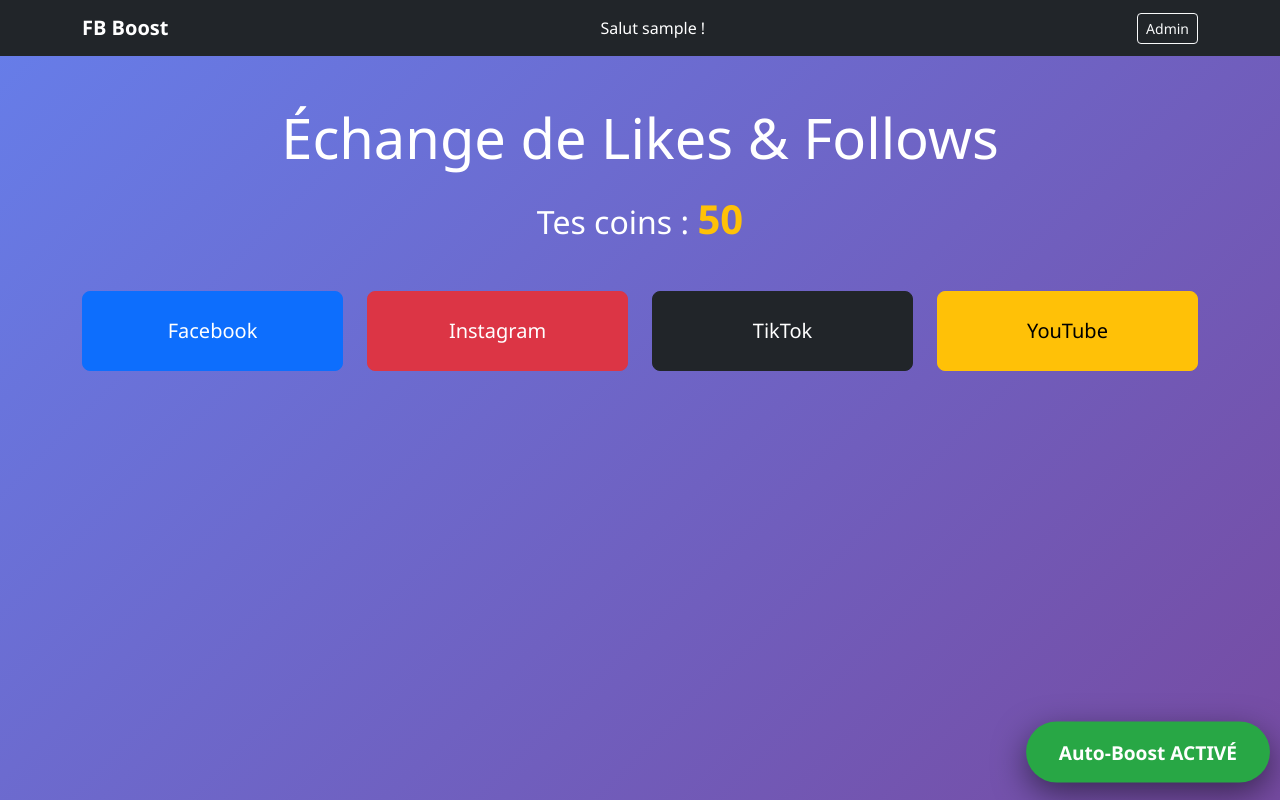
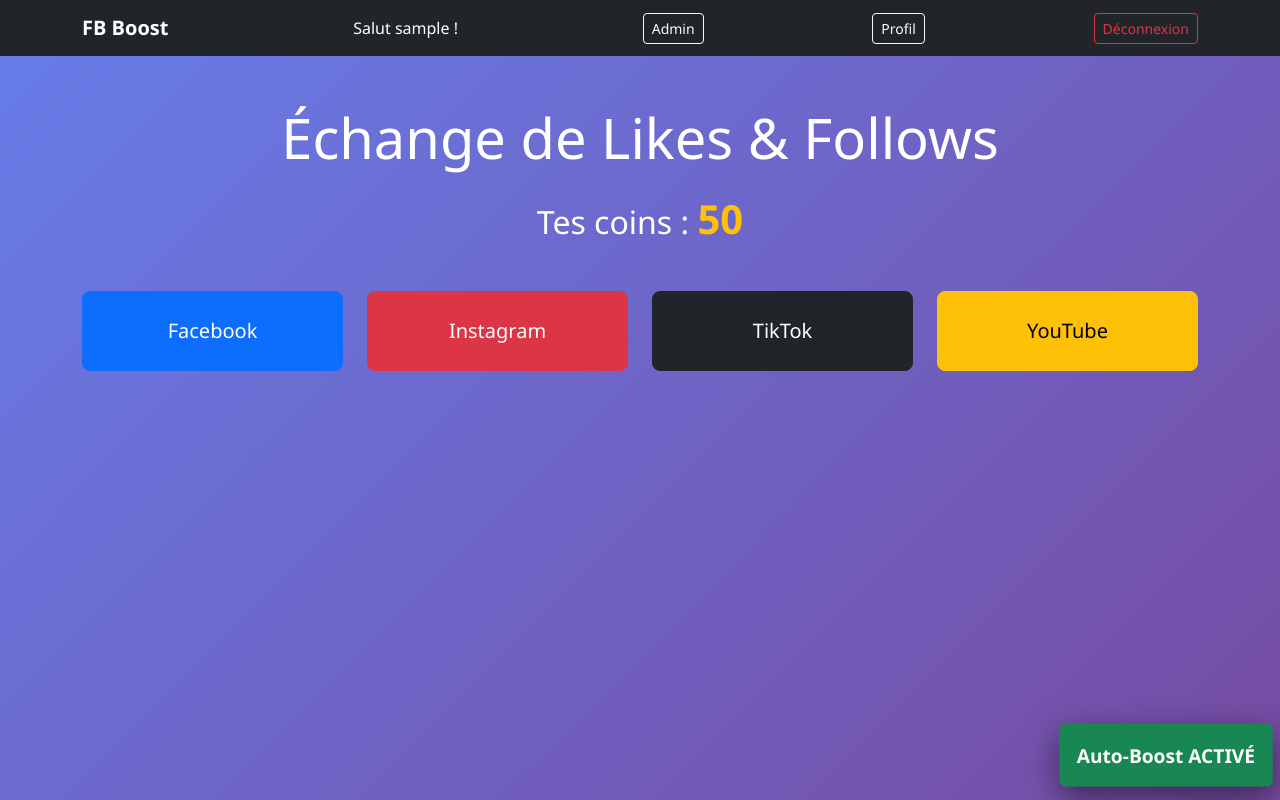
Before and after one commit to hatungimanaadronis17-dotcom/fbboost-project-v2, a Django app: page /exchange/ in a window 1280 px wide. Run offline with Django 5.2, Linux system fonts and the light colour scheme; the visitor is signed in with stand-in values (Sample User, id 1).

Commit message:
Update base.html

```diff
--- a/templates/base.html
+++ b/templates/base.html
@@ -15,6 +15,11 @@
             {% if user.is_authenticated %}
                 <span class="text-white me-3">Salut {{ user.username }} !</span>
                 <a href="{% url 'admin:index' %}" class="btn btn-outline-light btn-sm">Admin</a>
+                <a href="{% url 'users:profile' %}" class="btn btn-outline-light btn-sm">Profil</a>
+                <a href="{% url 'users:logout' %}" class="btn btn-outline-danger btn-sm">Déconnexion</a>
+            {% else %}
+                <a href="{% url 'users:login' %}" class="btn btn-outline-light btn-sm">Connexion</a>
+                <a href="{% url 'users:register' %}" class="btn btn-outline-light btn-sm">Inscription</a>
             {% endif %}
         </div>
     </nav>
@@ -24,12 +29,11 @@
     </div>
 
     {% if user.is_authenticated %}
-        {% if user.profile and user.profile.auto_boost %}
-            <div class="auto-boost-badge">Auto-Boost ACTIVÉ</div>
-        {% endif %}
+        <div class="auto-boost-badge position-fixed bottom-0 end-0 m-3 bg-success text-white p-3 rounded">
+            Auto-Boost ACTIVÉ
+        </div>
     {% endif %}
 
     <script src="https://cdn.jsdelivr.net/npm/bootstrap@5.3.3/dist/js/bootstrap.bundle.min.js"></script>
-    <script src="{% static 'js/auto_boost.js' %}"></script>
 </body>
 </html>
```
